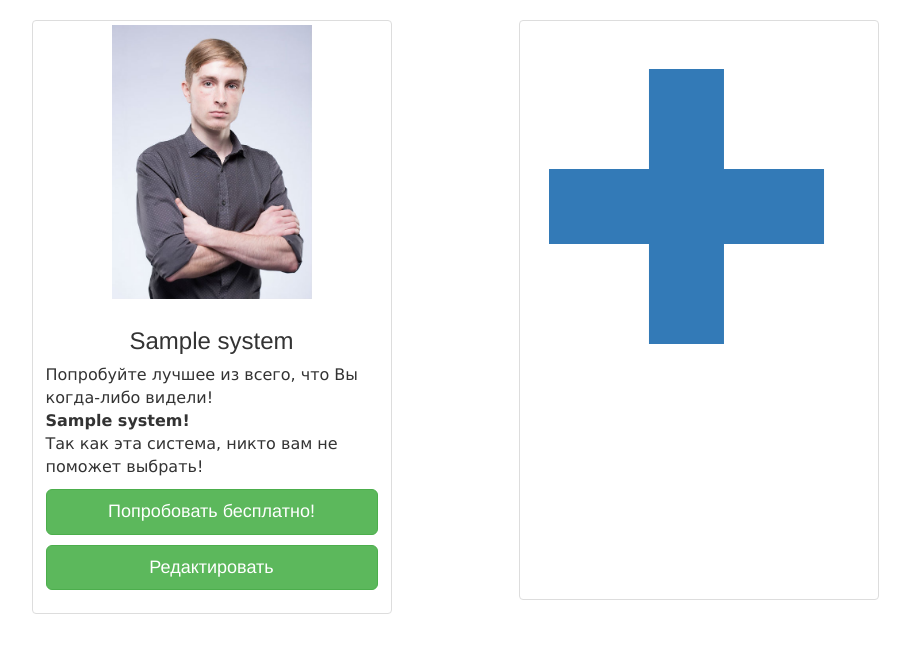
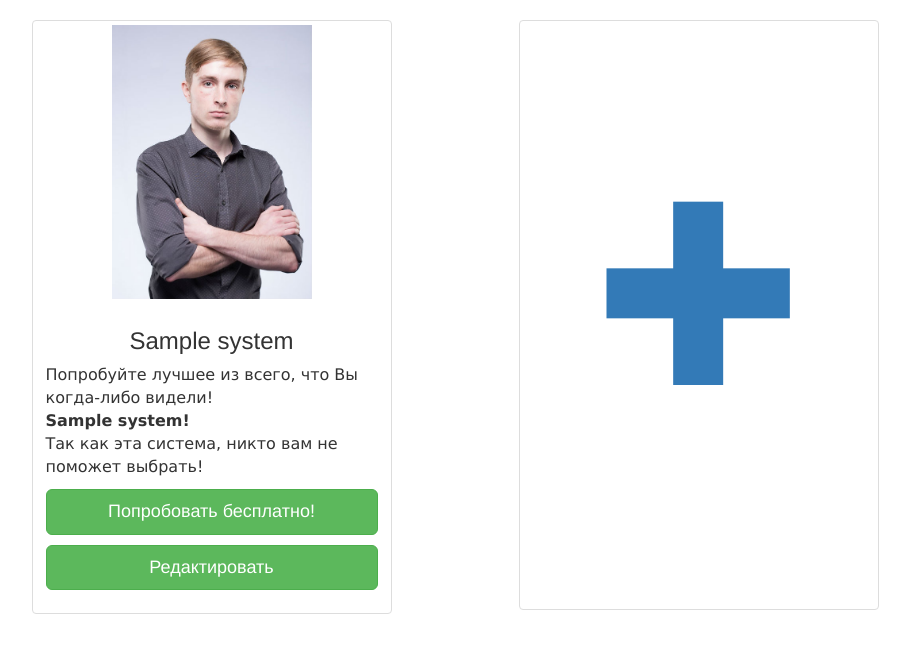
Before and after one commit to rat-team/rat-expert, a Django app: template templates/systems.html in a window 1280 px wide. Shown: the part 52-705 px from the top of the page, without its empty margins (136-1046 px from the left). Run offline with Django 3.2, Linux system fonts and the light colour scheme; the template is opened without the code that fills it: most values are stand-ins (such as "Sample title", 1, 10 or a date in 2020); parts of the project's set-up code (start-up, migrations or seed data) failed here and were passed over; some libraries are stand-ins or nearby versions.

Commit message:
fix plus

```diff
--- a/ExpertSystem/static/css/index.css
+++ b/ExpertSystem/static/css/index.css
@@ -19,8 +19,15 @@
 }
 .thumbnail__add{
 	text-align: center;
-	font-size: 300px;
+	font-size: 200px;
 	color: #2ecc71;
+}
+.thumbnail__add__link{
+	vertical-align: middle;
+	line-height: 580px;
+}
+.thumbnail__add__icon{
+	width: 185px;
 }
 .page-header{
 	margin-top: 20px;
--- a/templates/systems.html
+++ b/templates/systems.html
@@ -23,8 +23,8 @@
   <div class="col-sm-6 col-md-4 col-md-offset-1">
     <div class="thumbnail">
       <div class="thumbnail__add">
-      	<a href="{% url "add_system" %}">
-      		<span class="glyphicon glyphicon-plus"></span>
+      	<a class="thumbnail__add__link" href="{% url "add_system" %}">
+      		<span class="thumbnail__add__icon glyphicon glyphicon-plus"></span>
       	</a>
       </div>
     </div>
```
